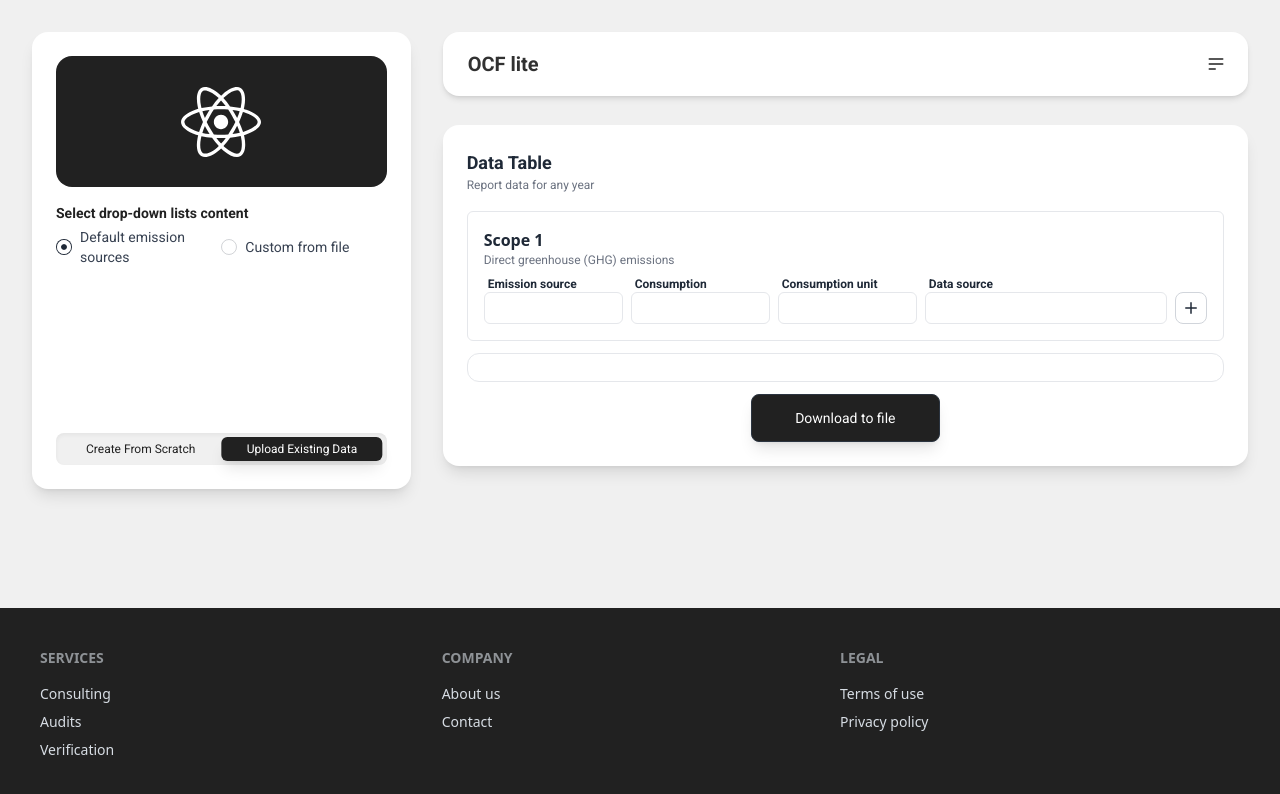
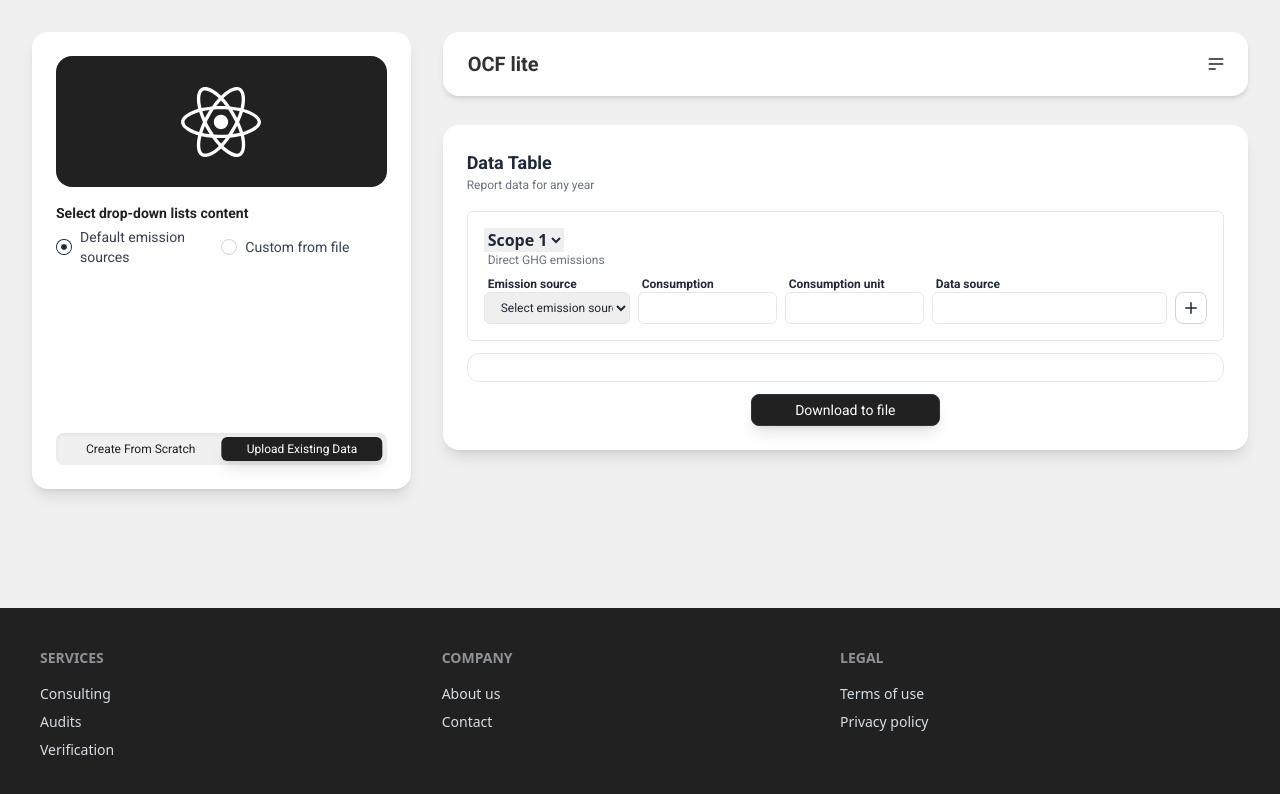
Before and after one commit to adinzlotyint/OCF-lite, a React (Vite) app: page / in a window 1280 px wide. Shown: the top 794 px of the page. Built offline with nearby package versions, Linux system fonts and the light colour scheme; a web font is replaced by a local one.

Commit message:
Added some logic to input form

```diff
--- a/src/components/ContentPanel/ContentContainer.tsx
+++ b/src/components/ContentPanel/ContentContainer.tsx
@@ -14,7 +14,7 @@ const ContentContainer = () => {
       <InputForm />
       <DataTable />
       <div className="flex justify-center">
-        <button className="btn btn-neutral bg-primary hover:bg-primary shadow-lg rounded-lg w-1/4 font-roboto font-normal text-white">
+        <button className="btn btn-neutral bg-primary hover:bg-primary shadow-lg rounded-lg w-1/4 min-h-8 h-6 font-roboto font-normal text-white">
           Download to file
         </button>
       </div>
--- /dev/null
+++ b/src/components/ContentPanel/FormScope1.tsx
@@ -0,0 +1,7 @@
+import React from "react";
+
+const FormScope1 = () => {
+  return <div>FormScope1</div>;
+};
+
+export default FormScope1;
--- /dev/null
+++ b/src/components/ContentPanel/FormScope2.tsx
@@ -0,0 +1,7 @@
+import React from "react";
+
+const FormScope2 = () => {
+  return <div>FormScope2</div>;
+};
+
+export default FormScope2;
--- /dev/null
+++ b/src/components/ContentPanel/FormScope3.tsx
@@ -0,0 +1,7 @@
+import React from "react";
+
+const FormScope3 = () => {
+  return <div>FormScope3</div>;
+};
+
+export default FormScope3;
--- a/src/components/ContentPanel/InputForm.tsx
+++ b/src/components/ContentPanel/InputForm.tsx
@@ -1,32 +1,93 @@
-import { MdAddBox } from "react-icons/md";
-import { IconContext } from "react-icons";
+import { Children, useEffect, useState } from "react";
+import data from "../../configs/DefaultTemplate.json";
+
+interface Fuel {
+  id: string;
+  name: string;
+  units: string[];
+}
+
+interface Scope {
+  [fuelType: string]: Fuel;
+}
+
+interface Data {
+  "Scope 1": Scope;
+  "Scope 2": Scope;
+  "Scope 3": Scope;
+}
 
 const InputForm = () => {
+  const [emissionSourcesList, setEmissionSourcesList] = useState<string[]>([]);
+  const [selectedScope, setSelectedScope] = useState<string>("Scope 1");
+
+  useEffect(() => {
+    handleSelectChange("Scope 1");
+  }, []);
+
+  const scopesArray = ["Scope 1", "Scope 2", "Scope 3"];
+
+  const handleSelectChange = (
+    event: React.ChangeEvent<HTMLSelectElement> | string
+  ) => {
+    const scope = typeof event === "string" ? event : event.target.value;
+    setSelectedScope(scope);
+
+    const selectedScope: keyof Data | null = scope as keyof Data | null;
+
+    const newOptions = selectedScope ? Object.keys(data[selectedScope]) : [];
+    setEmissionSourcesList(newOptions);
+  };
+
   return (
     <>
       <div className="border border-spacing-1 rounded-md my-3 p-4">
-        <p className="font-bold">Scope 1</p>
-        <p className="block text-xs font-roboto text-gray-500 font-normal mb-2">
-          Direct greenhouse (GHG) emissions
+        {/* --- Header --- */}
+        <select
+          onChange={handleSelectChange}
+          className="select-custom font-bold"
+        >
+          {scopesArray.map((scope) => (
+            <option key={scope} value={scope}>
+              {scope}
+            </option>
+          ))}
+        </select>
+        <p className="block text-xs font-roboto text-gray-500 font-normal mb-2 ml-1">
+          {selectedScope == scopesArray[0] && "Direct GHG emissions"}
+          {selectedScope == scopesArray[1] &&
+            "Indirect GHG emissions associated with the purchase of electricity, steam, heat, or cooling"}
+          {selectedScope == scopesArray[2] && "Other indirect GHG emissions"}
         </p>
-        <div className="grid grid-cols-layoutFormGrid grid-rows-[auto,1fr]">
+
+        {/* --- Form --- */}
+
+        <form className="grid grid-cols-layoutFormGrid">
           <p className="col-start-1 row-start-1 text-xs font-bold font-roboto ml-1">
             Emission source
           </p>
+          <select className="input-custom col-start-1">
+            <option disabled selected>
+              Select emission source
+            </option>
+            {emissionSourcesList.map((option) => (
+              <option key={option} value={option}>
+                {option}
+              </option>
+            ))}
+          </select>
           <p className="col-start-2 row-start-1 text-xs font-bold font-roboto ml-1">
             Consumption
           </p>
+          <input type="text" className="input-custom col-start-2" />
           <p className="col-start-3 row-start-1 text-xs font-bold font-roboto ml-1">
             Consumption unit
           </p>
+          <input type="text" className="input-custom col-start-3" />
           <p className="col-start-4 row-start-1 text-xs font-bold font-roboto ml-1">
             Data source
           </p>
-          <input type="text" className="input-custom col-start-1" />
-          <input type="text" className="input-custom col-start-2" />
-          <input type="text" className="input-custom col-start-3" />
           <input type="text" className="input-custom col-start-4" />
-
           <button className="btn border-gray-300 btn-square min-h-8 size-8 btn-outline col-start-5 row-start-2">
             <svg
               xmlns="http://www.w3.org/2000/svg"
@@ -43,8 +104,7 @@ const InputForm = () => {
               />
             </svg>
           </button>
-          {/* <MdAddBox className="col-start-5 row-start-2 size-8" /> */}
-        </div>
+        </form>
       </div>
     </>
   );
--- /dev/null
+++ b/src/configs/DefaultTemplate.json
@@ -0,0 +1,43 @@
+{
+  "Scope 1": {
+    "Petrol": {
+      "id": "1",
+      "name": "Petrol",
+      "units": ["liters", "gallons"]
+    },
+    "Diesel": {
+      "id": "2",
+      "name": "Diesel",
+      "units": ["liters", "gallons"]
+    },
+    "Biogas": {
+      "id": "3",
+      "name": "Biogas",
+      "units": ["liters", "gallons"]
+    }
+  },
+  "Scope 2": {
+    "Electricity": {
+      "id": "3",
+      "name": "Electricity",
+      "units": ["kWh", "MWh"]
+    },
+    "Heat": {
+      "id": "4",
+      "name": "Heat",
+      "units": ["MJ", "kWh"]
+    }
+  },
+  "Scope 3": {
+    "Waste": {
+      "id": "5",
+      "name": "Waste",
+      "units": ["kg", "tonnes"]
+    },
+    "Water": {
+      "id": "6",
+      "name": "Water",
+      "units": ["liters", "cubic meters"]
+    }
+  }
+}
--- a/src/index.css
+++ b/src/index.css
@@ -13,3 +13,13 @@
   @apply row-start-2 border border-spacing-1 mr-2 rounded-md text-xs font-roboto h-8;
   text-indent: 1em;
 }
+
+.input-custom:focus {
+  border-color: rgb(194, 194, 194); /* Change border color when focused */
+  box-shadow: 0 0 2px rgba(185, 185, 185, 0.5); /* Add a blue shadow */
+  outline: none; /* Remove default outline */
+}
+
+.select-custom:focus {
+  outline: none; /* Remove the focus outline */
+}
--- /dev/null
+++ b/src/interfaces/json.ts
@@ -0,0 +1,4 @@
+export interface Fuel {
+    id: string;
+    name: string;
+}
```
